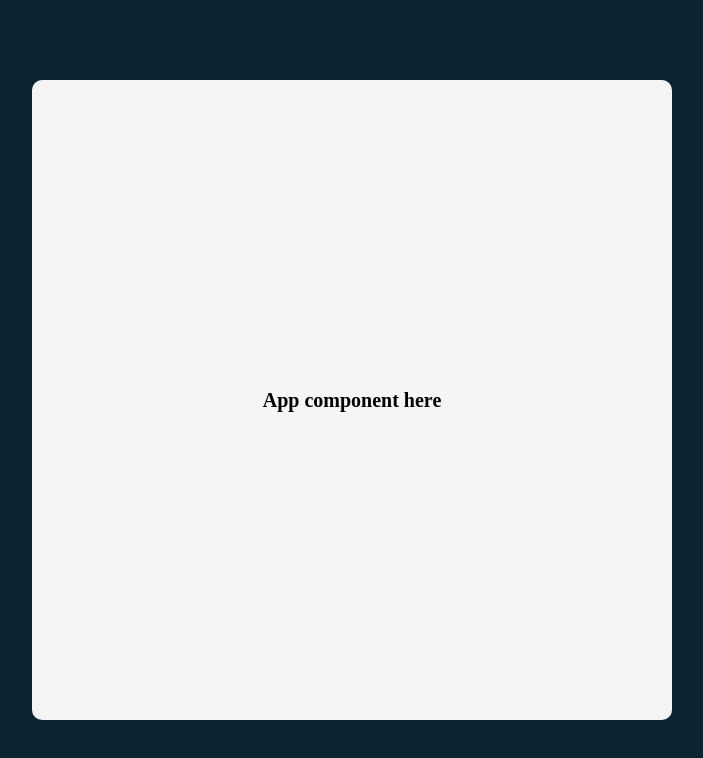
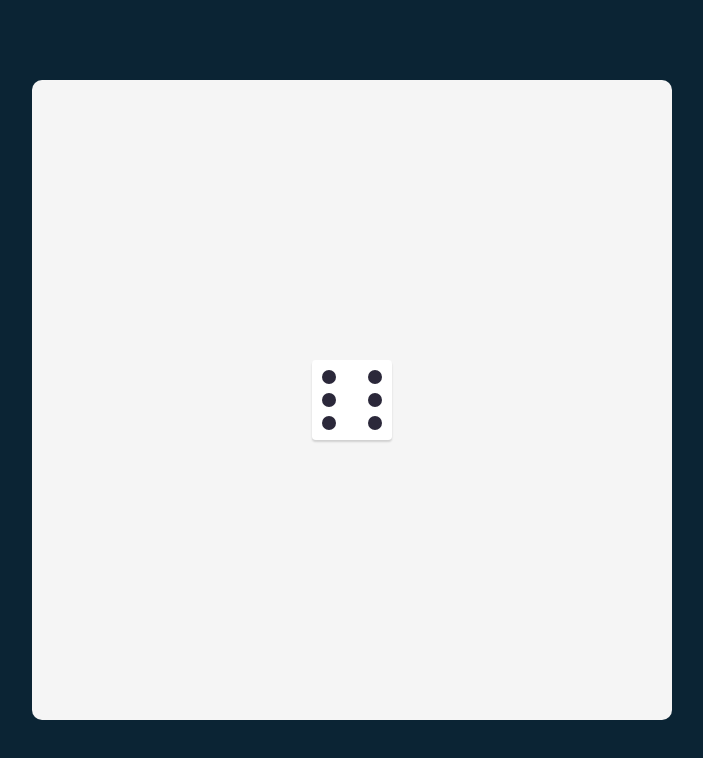
Before and after one commit to roqyyb/Tenzies-Game, a React (Vite) app: page / in a window 1280 px wide. Shown: the top 758 px of the page, without its empty margins (288-991 px from the left). Built offline with nearby package versions, Linux system fonts and the light colour scheme.

Commit message:
Define the Die and the DieDots components

```diff
--- a/package.json
+++ b/package.json
@@ -9,6 +9,7 @@
     "preview": "vite preview"
   },
   "dependencies": {
+    "nanoid": "^4.0.1",
     "react": "^18.2.0",
     "react-dom": "^18.2.0"
   },
--- a/src/App.css
+++ b/src/App.css
@@ -26,3 +26,72 @@ main {
     height: 64rem;
   }
 }
+
+.die {
+  height: 5rem;
+  width: 5rem;
+  padding: 0.5rem;
+  background: #ffffff;
+  box-shadow: 0px 2px 2px rgba(0, 0, 0, 0.15);
+  border-radius: 3.81277px;
+}
+
+.dot {
+  display: block;
+  width: 10px;
+  height: 10px;
+  border-radius: 50%;
+  background-color: #2b283a;
+}
+
+.first-face {
+  display: flex;
+  justify-content: center;
+  align-items: center;
+}
+
+.second-face,
+.third-face,
+.fourth-face,
+.fifth-face,
+.sixth-face {
+  display: flex;
+  justify-content: space-between;
+}
+
+.second-face .dot:nth-of-type(2) {
+  align-self: flex-end;
+}
+
+.third-face .dot:nth-of-type(3) {
+  align-self: flex-end;
+}
+
+.third-face .dot:nth-of-type(2) {
+  align-self: center;
+}
+
+.fourth-face .column,
+.fifth-face .column,
+.sixth-face .column {
+  display: flex;
+  flex-direction: column;
+  justify-content: space-between;
+}
+
+.fifth-face .column:nth-of-type(2) {
+  justify-content: center;
+}
+
+@media screen and (min-width: 768px) {
+  .die {
+    padding: 1rem;
+    height: 8rem;
+    width: 8rem;
+  }
+
+  .dot {
+    width: 14px;
+    height: 14px;
+  }
+}
--- a/src/App.jsx
+++ b/src/App.jsx
@@ -2,6 +2,7 @@ import { useState } from 'react'
 import reactLogo from './assets/react.svg'
 import './normalize.css'
 import './App.css'
+import Die from './Components/Die'
 
 function App() {
   const [count, setCount] = useState(0)
@@ -9,7 +10,7 @@ function App() {
   return (
     <div className="App">
       <main>
-      <h1>App component here</h1>
+        <Die/>
       </main>
     </div>
   )
--- /dev/null
+++ b/src/Components/Die.jsx
@@ -0,0 +1,9 @@
+import DieDots from "./DieDots"
+
+export default function Die(){
+    return(
+        <div className="die-container">
+             <DieDots/>
+        </div>
+    )
+}
--- /dev/null
+++ b/src/Components/DieDots.jsx
@@ -0,0 +1,80 @@
+
+export default function dieDots(){
+
+    const dieDotsElements = {
+        firstFace:(
+            <div class="die first-face">
+                <span class="dot"></span>
+            </div>
+        ),
+
+        secondFace:(
+            <div class="die second-face">
+                <span class="dot"></span>
+                <span class="dot"></span>
+            </div>
+        ),
+
+        thirdFace:(
+            <div class="die third-face">
+                <span class="dot"></span>
+                <span class="dot"></span>
+                <span class="dot"></span>
+            </div>
+        ),
+
+        fourthFace:(
+            <div class="die fourth-face">
+                <div class="column">
+                    <span class="dot"></span>
+                    <span class="dot"></span>
+                </div>
+                <div class="column">
+                    <span class="dot"></span>
+                    <span class="dot"></span>
+                </div>
+            </div>
+        ),
+
+        fifthFace:(
+            <div class="die fifth-face">
+
+                <div class="column">
+                    <span class="dot"></span>
+                    <span class="dot"></span>
+                </div>
+
+                <div class="column">
+                    <span class="dot"></span>
+                </div>
+
+                <div class="column">
+                    <span class="dot"></span>
+                    <span class="dot"></span>
+                </div>
+
+            </div>
+        ),
+
+        sixthFace:(
+            <div class="die sixth-face">
+                <div class="column">
+                    <span class="dot"></span>
+                    <span class="dot"></span>
+                    <span class="dot"></span>
+                </div>
+                <div class="column">
+                    <span class="dot"></span>
+                    <span class="dot"></span>
+                        <span class="dot"></span>
+                </div>
+
+            </div>
+        )
+    }
+
+    const randomNum = Math.ceil(Math.random() *6)
+    return(
+        dieDotsElements.sixthFace
+    )
+}
```
Also changed, not shown: 1 other file (tests, documents, lock files or other folders).
